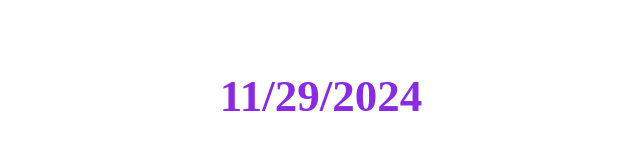
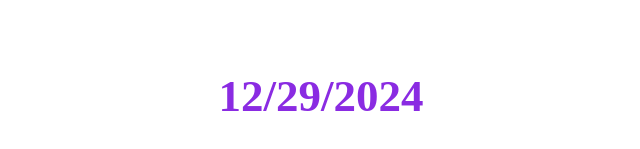
Before and after one commit to Githubadonay/Mustafa_tech, a plain HTML site: page index.html in a window 1280 px wide. Shown: the part 227-376 px from the top of the page, 319-959 px from the left. Drawn offline with Linux system fonts and the light colour scheme.

Commit message:
fixed shedule

```diff
--- a/index.html
+++ b/index.html
@@ -10,7 +10,7 @@
     <div>
       <h1>Welcome</h1>
       <h2>website will be done by</h2>
-      <h2>11/29/2024</h2>
+      <h2>12/29/2024</h2>
     </div>
   </body>
 </html>
```
